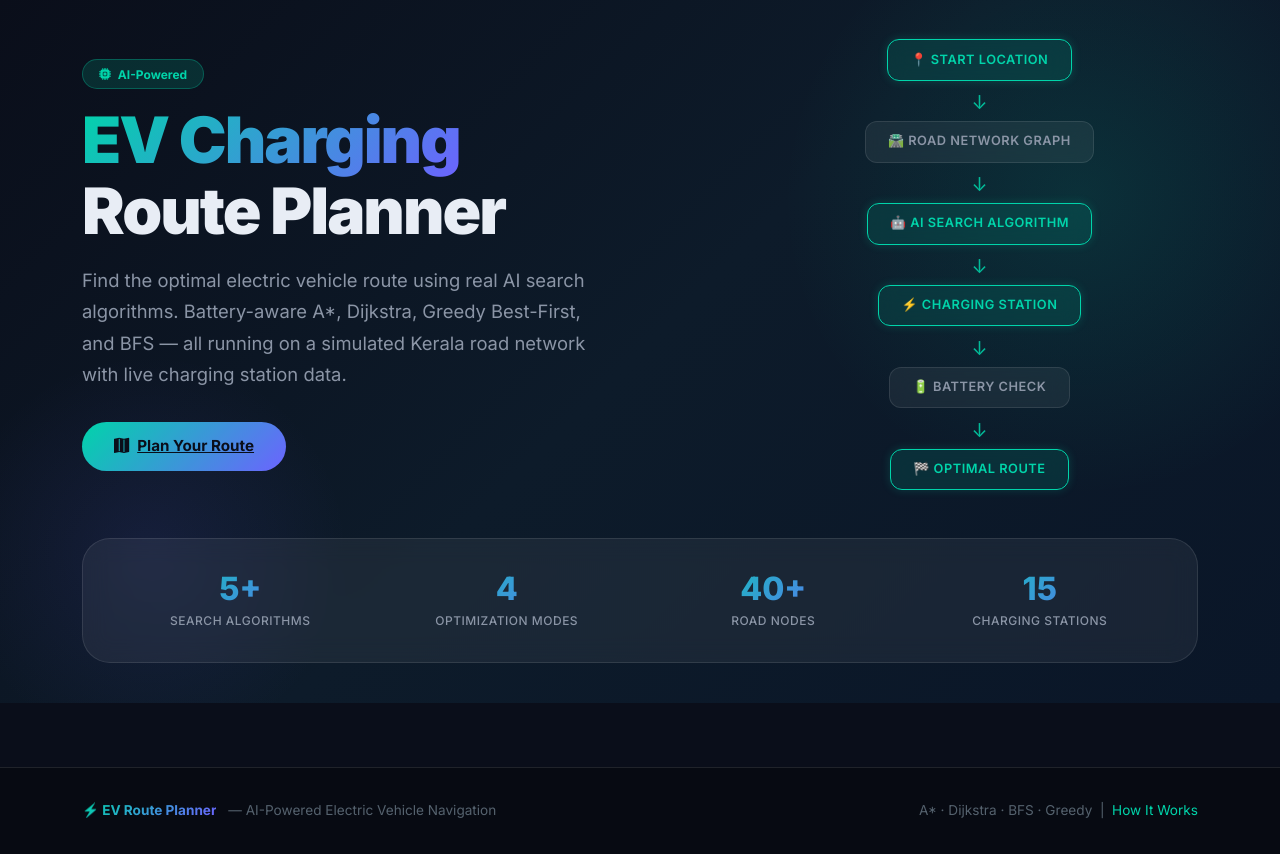
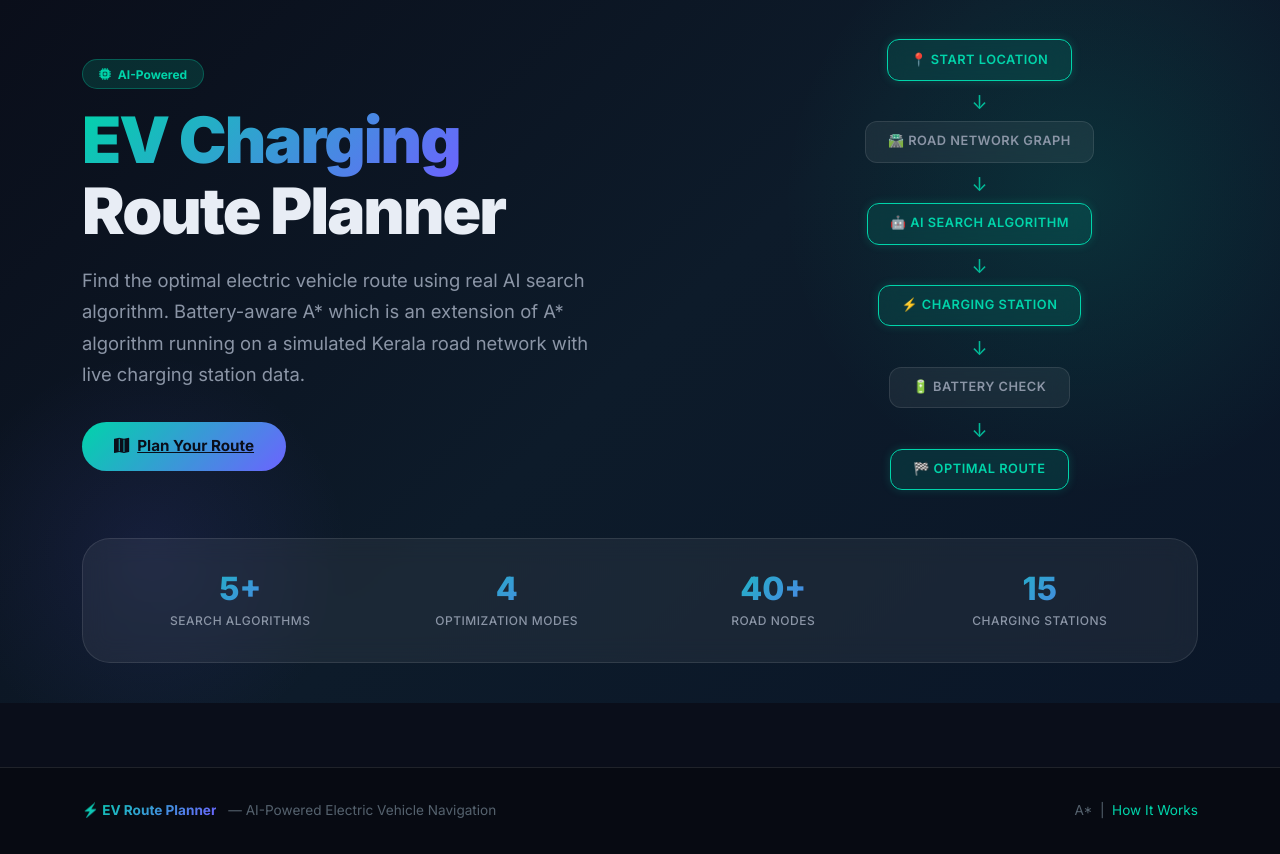
Before and after one commit to abelmathew30/EV-Route-Planner, a Flask app: page / in a window 1280 px wide. Shown: the part 72-926 px from the top of the page. Run offline with Flask 3, Linux system fonts and the light colour scheme.

Commit message:
ui changes

```diff
--- a/static/js/planner.js
+++ b/static/js/planner.js
@@ -43,9 +43,6 @@ function showAlgoInfo(key) {
   // Update hint text
   const hints = {
     astar: 'A* is optimal and efficient — best for EV routing.',
-    dijkstra: 'Dijkstra guarantees the shortest distance but explores more nodes than A*.',
-    greedy: 'Greedy is very fast but may not return the shortest path.',
-    bfs: 'BFS ignores edge weights. Included for educational comparison only.'
   };
   document.getElementById('algoHint').textContent = hints[key] || '';
 }
--- a/templates/base.html
+++ b/templates/base.html
@@ -90,7 +90,7 @@
           <span class="ms-2">— AI-Powered Electric Vehicle Navigation</span>
         </div>
         <div class="col-md-6 text-md-end">
-          A* · Dijkstra · BFS · Greedy &nbsp;|&nbsp;
+          A* &nbsp;|&nbsp;
           <a href="{{ url_for('main.about') }}" class="text-decoration-none" style="color:var(--primary)">How It Works</a>
         </div>
       </div>
--- a/templates/index.html
+++ b/templates/index.html
@@ -23,8 +23,8 @@ Dijkstra, BFS, and Greedy search algorithms across Kerala's road network.{% endb
         </h1>
 
         <p class="hero-subtitle">
-          Find the optimal electric vehicle route using real AI search algorithms.
-          Battery-aware A*, Dijkstra, Greedy Best-First, and BFS — all running
+          Find the optimal electric vehicle route using real AI search algorithm.
+          Battery-aware A* which is an extension of A* algorithm running
           on a simulated Kerala road network with live charging station data.
         </p>
 
```
Also changed, not shown: routes/api.py (+1 -8 lines), templates/planner.html (+1 -7 lines).
